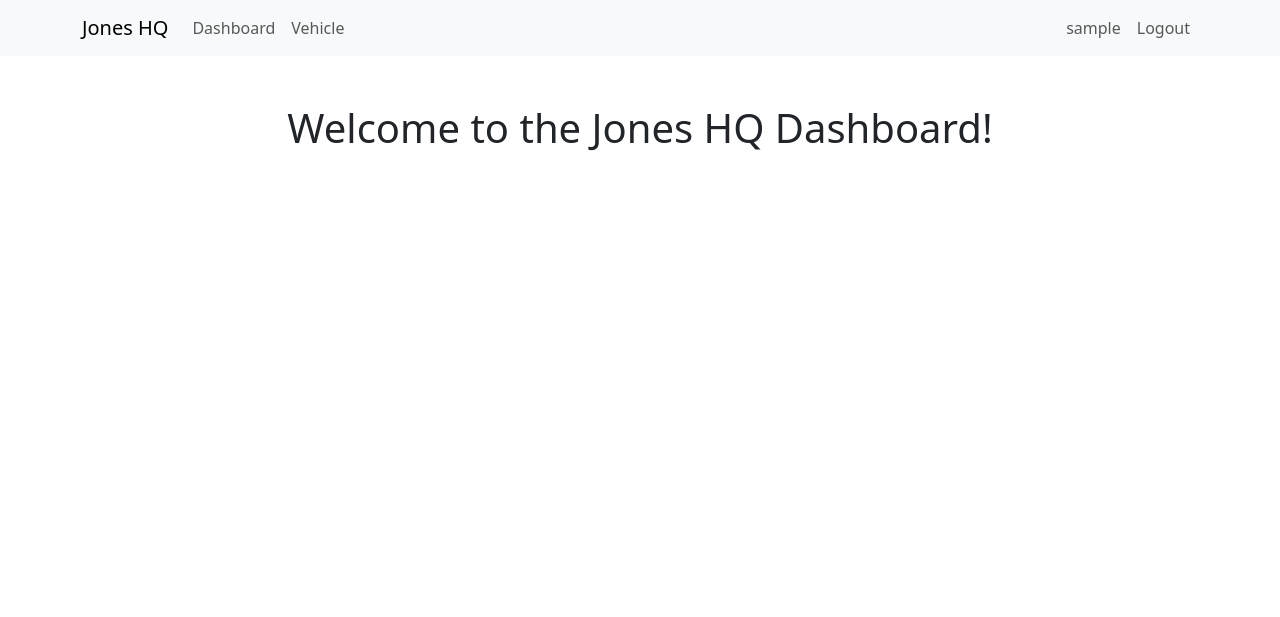
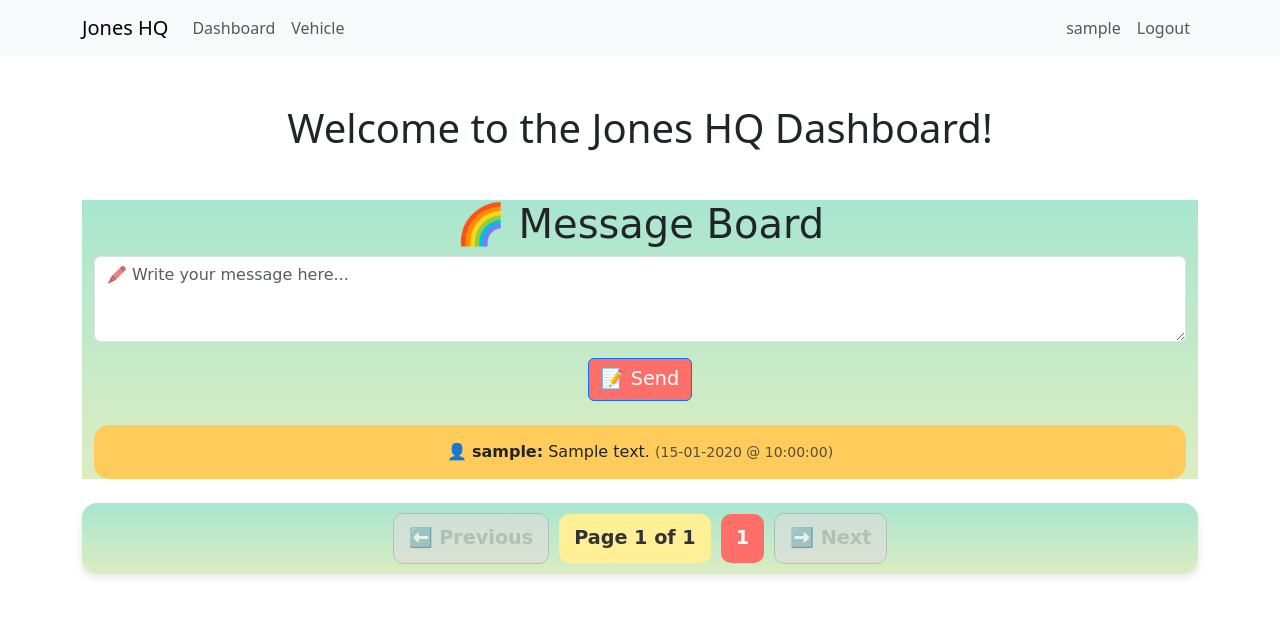
Before and after one commit to KeironTJ/BudgetApp, a Flask app: page / in a window 1280 px wide. Shown: the top 617 px of the page. Run offline with Flask 3, Linux system fonts and the light colour scheme; a user stored in the database is signed in; tables that the repository leaves empty hold one stand-in row (values such as "Sample post"); one stand-in notice (Sample message) is shown.

Commit message:
Implemented household messaging, formatting/styles

```diff
--- /dev/null
+++ b/app/main/forms.py
@@ -0,0 +1,13 @@
+from flask_wtf import FlaskForm
+from wtforms import TextAreaField
+from wtforms.validators import DataRequired, Length
+
+
+class MessageForm(FlaskForm):
+    content = TextAreaField(
+        'Message',
+        validators=[
+            DataRequired(message="Message content cannot be empty"),
+            Length(max=500, message="Message content cannot exceed 500 characters")
+        ]
+    )
--- a/app/main/routes.py
+++ b/app/main/routes.py
@@ -1,32 +1,33 @@
 from app.main import bp
-from flask import render_template, request, jsonify
+from flask import render_template, request, redirect, url_for
 from app import db
 from app.models import Message
-from flask_login import login_required
+from app.main.forms import MessageForm
+from flask_login import login_required, current_user
 
-### The index view function
-@bp.route('/')
-@bp.route('/index')
+@bp.route('/', methods=['GET', 'POST'])
+@bp.route('/index', methods=['GET', 'POST'])
 @login_required
 def index():
+    form = MessageForm()
+    if form.validate_on_submit():
+        # Save the message
+        new_message = Message(
+            user_id=current_user.id,  # Use the logged-in user's ID
+            content=form.content.data
+        )
+        db.session.add(new_message)
+        db.session.commit()
+        return redirect(url_for('main.index'))  # Reload the page after submission
 
-    return render_template("main/index.html", title="Home")
+    # Add pagination
+    page = request.args.get('page', 1, type=int)  # Get the current page from query parameters
+    messages_paginated = Message.query.order_by(Message.timestamp.desc()).paginate(page=page, per_page=5)
 
-@bp.route('/send_message', methods=['POST'])
-@login_required
-def send_message():
-     data = request.get_json()
-     new_message = Message(user_id=data['user_id'], content=data['content'])
-     db.session.add(new_message)
-     db.session.commit()
-     return jsonify({"status": "Message sent!"}), 201
-
-@bp.route('/get_messages', methods=['GET'])
-@login_required
-def get_messages():
-     messages = Message.query.order_by(Message.timestamp.desc()).all()
-     return jsonify([{
-         "user_id": message.user_id,
-         "content": message.content,
-         "timestamp": message.timestamp
-     } for message in messages])
+    # `messages_paginated.items` will have access to `message.user.username` through the relationship
+    return render_template(
+        'main/index.html',
+        form=form,
+        messages=messages_paginated.items,  # Current page's messages
+        pagination=messages_paginated  # Pagination object
+    )
--- a/app/models.py
+++ b/app/models.py
@@ -1,5 +1,4 @@
-from sqlalchemy import Integer, String, Date
-from decimal import Decimal
+from sqlalchemy import Integer, String
 from datetime import datetime, timezone
 import sqlalchemy.orm as so
 from flask_login import UserMixin
@@ -109,6 +108,8 @@ class FuelEntryLog(db.Model):
 ## MESSAGING
 class Message(db.Model):
     id = db.Column(db.Integer, primary_key=True)
-    user_id = db.Column(db.Integer, nullable=False)
+    user_id = db.Column(db.Integer, db.ForeignKey('user.id'), nullable=False)  # Foreign key to User table
     content = db.Column(db.String(500), nullable=False)
     timestamp = db.Column(db.DateTime, default=datetime.utcnow)
+
+    user = db.relationship('User', backref='messages', lazy=True)  # Relationship to fetch User data
--- a/app/static/style.css
+++ b/app/static/style.css
@@ -9,3 +9,83 @@
     justify-content: center;
     text-align: center;
 }
+
+#messageBoardPage {
+    background: linear-gradient(to bottom, #a8e6cf, #dcedc1);
+    font-family: 'Comic Sans MS', cursive, sans-serif;
+}
+
+#messageBoardPage .message {
+    position: relative;
+    padding: 15px;
+    background: #ffcc5c;
+    border-radius: 15px;
+    margin: 10px 0;
+}
+
+#messageBoardPage button {
+    background-color: #ff6f69 !important;
+    color: white !important;
+    font-size: 1.2em;
+}
+
+#messageBoardPage button:hover {
+    background-color: #ff857f !important;
+    transform: scale(1.1);
+    box-shadow: 0 4px 8px rgba(0, 0, 0, 0.2);
+}
+
+/* Pagination Container */
+.pagination {
+    display: flex;
+    justify-content: center;
+    align-items: center;
+    gap: 10px;
+    padding: 10px;
+    background: #ffcc5c; /* Sunny yellow to match the message bubbles */
+    border-radius: 15px;
+    box-shadow: 0 4px 8px rgba(0, 0, 0, 0.1);
+    margin-top: 20px;
+    font-family: 'Comic Sans MS', cursive, sans-serif;
+}
+
+/* Buttons */
+.pagination a, .pagination span {
+    display: inline-block;
+    padding: 10px 15px;
+    border-radius: 10px;
+    text-decoration: none;
+    font-size: 1.2em;
+    transition: transform 0.2s ease-in-out, background-color 0.2s ease-in-out;
+}
+
+.pagination a {
+    background: #ff6f69; /* Vibrant red-orange */
+    color: white;
+    font-weight: bold;
+}
+
+.pagination a:hover {
+    background: #ff857f; /* Slightly lighter shade */
+    transform: scale(1.1);
+    box-shadow: 0 4px 8px rgba(0, 0, 0, 0.2);
+}
+
+.pagination span {
+    background: #ffef96; /* Light yellow */
+    color: #333; /* Dark text */
+    font-weight: bold;
+    cursor: default;
+}
+
+/* Disabled Buttons */
+.pagination a[disabled], .pagination a.disabled {
+    background: #ddd; /* Gray for disabled state */
+    color: #aaa;
+    cursor: not-allowed;
+    pointer-events: none;
+}
+
+.pagination span.bubble {
+    animation: bounce 1.5s infinite;
+}
--- a/app/templates/main/index.html
+++ b/app/templates/main/index.html
@@ -4,11 +4,57 @@
 
 <div class="container text-center mt-5">
 
-    <h1 class="mb-4">Welcome to the Jones HQ Dashboard!</h1>
+    <h1>Welcome to the Jones HQ Dashboard!</h1>
 
 </div>
 
-<div id="messageBoard"></div>
+<div class="container text-center mt-5 " id="messageBoardPage">
+    <h1>🌈 Message Board</h1>
+    <!-- Message Form -->
+    <form method="POST" action="{{ url_for('main.index') }}">
+        {{ form.hidden_tag() }}
+        {{ form.content(class="form-control", placeholder="🖍️ Write your message here...", rows=3) }}
+        <button type="submit" class="btn btn-primary mt-3">📝 Send</button>
+    </form>
+    <!-- Display Messages -->
+    <div id="messagesDisplay" class="mt-4">
+        {% for message in messages %}
+            <div class="message">
+                <span>👤</span> <strong>{{ message.user.username }}:</strong>
+                {{ message.content }}
+                <small class="text-muted">({{ message.timestamp.strftime("%d-%m-%Y @ %H:%M:%S") }})</small>
+            </div>
+        {% else %}
+            <p>No messages yet. Be the first to post!</p>
+        {% endfor %}
+    </div>
+</div>
+
+
+
+<div class="pagination mt-4" id="messageBoardPage">
+    <!-- Previous Page -->
+    {% if pagination.has_prev %}
+        <a href="{{ url_for('main.index', page=pagination.prev_num) }}" class="btn btn-sm">⬅️ Previous</a>
+    {% else %}
+        <a class="btn btn-sm disabled">⬅️ Previous</a>
+    {% endif %}
+
+    <!-- Current Page Info -->
+    <span class="bubble">Page {{ pagination.page }} of {{ pagination.pages }}</span>
+
+    <!-- Page Numbers -->
+    {% for p in range(1, pagination.pages + 1) %}
+        <a href="{{ url_for('main.index', page=p) }}" class="bubble">{{ p }}</a>
+    {% endfor %}
+
+    <!-- Next Page -->
+    {% if pagination.has_next %}
+        <a href="{{ url_for('main.index', page=pagination.next_num) }}" class="btn btn-sm">➡️ Next</a>
+    {% else %}
+        <a class="btn btn-sm disabled">➡️ Next</a>
+    {% endif %}
+</div>
 
 
 
```
